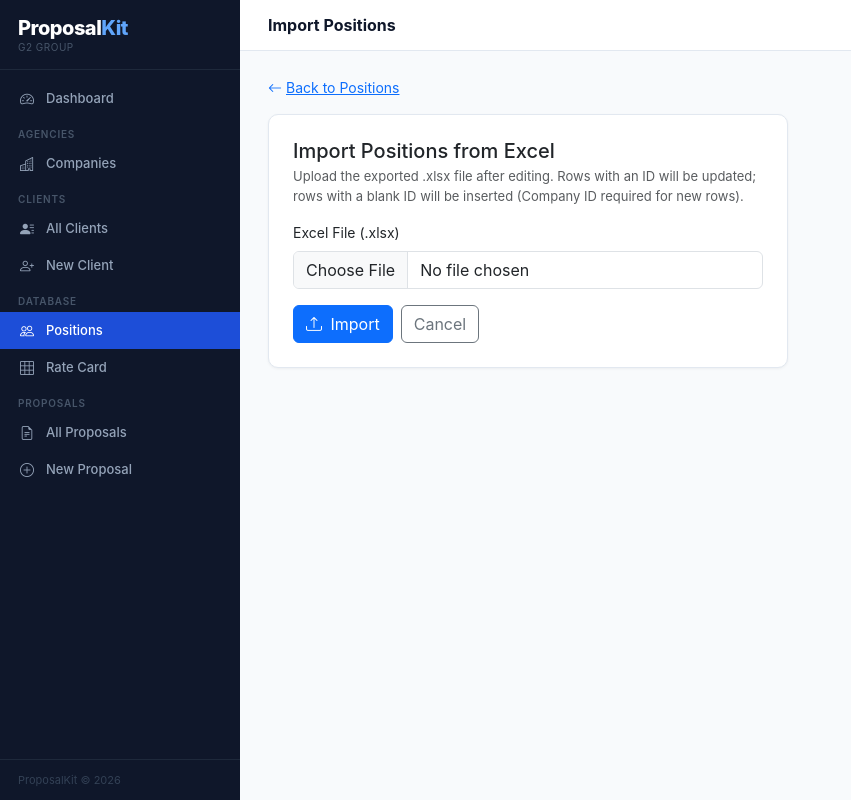
After one commit to fadishehadeh/proposalkit, a PHP site: page /g2ratecard/positions/import in a window 1280 px wide. The commit adds this page. Shown: the whole page, without its empty margins (0-851 px from the left). Run offline with PHP 8.4, Linux system fonts and the light colour scheme.

Commit message:
Add Excel export and import for positions
Export: GET /positions/export downloads an .xlsx with ID, Company ID, Company, Designation, Monthly Salary, Sort Order, and Active columns. Company filter (?company=N) is respected.

Import: GET /positions/import shows upload form; POST processes the file — rows with an existing ID are updated, rows with a blank ID are inserted (Company ID required). Shows updated/added/skipped counts on redirect.

Co-Authored-By: Claude Sonnet 4.6 <noreply@anthropic.com>

```diff
--- a/controllers/PositionsController.php
+++ b/controllers/PositionsController.php
@@ -1,5 +1,12 @@
 <?php
 declare(strict_types=1);
+
+use PhpOffice\PhpSpreadsheet\Spreadsheet;
+use PhpOffice\PhpSpreadsheet\Writer\Xlsx;
+use PhpOffice\PhpSpreadsheet\Reader\Xlsx as XlsxReader;
+use PhpOffice\PhpSpreadsheet\Style\Alignment;
+use PhpOffice\PhpSpreadsheet\Style\Fill;
+use PhpOffice\PhpSpreadsheet\Style\Border;
 
 function positions_index(): void
 {
@@ -124,3 +131,201 @@ function positions_destroy(int $id): void
     $back = $pos && $pos['company_id'] ? "/positions?company={$pos['company_id']}" : '/positions';
     redirect($back);
 }
+
+function positions_export(): void
+{
+    $companyId = (int) ($_GET['company'] ?? 0) ?: null;
+
+    if ($companyId) {
+        $positions = db_all(
+            'SELECT p.*, c.name AS company_name FROM positions p LEFT JOIN companies c ON c.id = p.company_id WHERE p.company_id = ? ORDER BY p.sort_order, p.designation',
+            [$companyId]
+        );
+    } else {
+        $positions = db_all(
+            'SELECT p.*, c.name AS company_name FROM positions p LEFT JOIN companies c ON c.id = p.company_id ORDER BY c.sort_order, p.sort_order, p.designation'
+        );
+    }
+
+    $ss = new Spreadsheet();
+    $ws = $ss->getActiveSheet();
+    $ws->setTitle('Positions');
+
+    $ws->mergeCells('A1:G1');
+    $ws->setCellValue('A1', 'Position Database — ProposalKit');
+    $ws->getStyle('A1')->applyFromArray([
+        'font'      => ['bold' => true, 'size' => 13, 'color' => ['argb' => 'FF1E3A5F']],
+        'alignment' => ['horizontal' => Alignment::HORIZONTAL_LEFT],
+    ]);
+    $ws->getRowDimension(1)->setRowHeight(22);
+
+    $ws->mergeCells('A2:G2');
+    $ws->setCellValue('A2', 'Tip: Edit columns D-G freely. Do not change column A (ID). Leave A blank to add new rows; column B (Company ID) is required for new rows. Active: 1=Active, 0=Inactive.');
+    $ws->getStyle('A2')->applyFromArray([
+        'font' => ['italic' => true, 'size' => 9, 'color' => ['argb' => 'FF64748B']],
+    ]);
+    $ws->getRowDimension(2)->setRowHeight(16);
+
+    $headers = ['ID', 'Company ID', 'Company', 'Designation', 'Monthly Salary', 'Sort Order', 'Active'];
+    foreach ($headers as $i => $h) {
+        $ws->setCellValue(chr(65 + $i) . '3', $h);
+    }
+    $ws->getStyle('A3:G3')->applyFromArray([
+        'font'      => ['bold' => true, 'color' => ['argb' => 'FFFFFFFF'], 'size' => 10],
+        'fill'      => ['fillType' => Fill::FILL_SOLID, 'startColor' => ['argb' => 'FF1E3A5F']],
+        'alignment' => ['horizontal' => Alignment::HORIZONTAL_CENTER, 'vertical' => Alignment::VERTICAL_CENTER],
+    ]);
+    $ws->getRowDimension(3)->setRowHeight(20);
+
+    $refStyle = [
+        'fill' => ['fillType' => Fill::FILL_SOLID, 'startColor' => ['argb' => 'FFE8EEF7']],
+        'font' => ['color' => ['argb' => 'FF475569']],
+    ];
+
+    $row = 4;
+    foreach ($positions as $p) {
+        $isActiveVal = ($p['is_active'] === null) ? 1 : (int) $p['is_active'];
+        $ws->setCellValue("A{$row}", (int) $p['id']);
+        $ws->setCellValue("B{$row}", (int) ($p['company_id'] ?? 0));
+        $ws->setCellValue("C{$row}", $p['company_name'] ?? '');
+        $ws->setCellValue("D{$row}", $p['designation']);
+        $ws->setCellValue("E{$row}", (float) $p['monthly_salary']);
+        $ws->setCellValue("F{$row}", (int) ($p['sort_order'] ?? 0));
+        $ws->setCellValue("G{$row}", $isActiveVal);
+        $ws->getStyle("A{$row}:C{$row}")->applyFromArray($refStyle);
+        $ws->getStyle("E{$row}")->getNumberFormat()->setFormatCode('#,##0.00');
+        if ($row % 2 === 0) {
+            $ws->getStyle("D{$row}:G{$row}")->applyFromArray([
+                'fill' => ['fillType' => Fill::FILL_SOLID, 'startColor' => ['argb' => 'FFF8FAFC']],
+            ]);
+        }
+        $row++;
+    }
+
+    $ws->getColumnDimension('A')->setWidth(8);
+    $ws->getColumnDimension('B')->setWidth(12);
+    $ws->getColumnDimension('C')->setWidth(22);
+    $ws->getColumnDimension('D')->setWidth(38);
+    $ws->getColumnDimension('E')->setWidth(16);
+    $ws->getColumnDimension('F')->setWidth(12);
+    $ws->getColumnDimension('G')->setWidth(10);
+
+    if ($row > 4) {
+        $ws->getStyle('A3:G' . ($row - 1))->applyFromArray([
+            'borders' => ['allBorders' => ['borderStyle' => Border::BORDER_THIN, 'color' => ['argb' => 'FFE2E8F0']]],
+        ]);
+    }
+
+    $ws->freezePane('A4');
+
+    $filename = 'positions-' . date('Y-m-d') . '.xlsx';
+    header('Content-Type: application/vnd.openxmlformats-officedocument.spreadsheetml.sheet');
+    header('Content-Disposition: attachment; filename="' . $filename . '"');
+    header('Cache-Control: max-age=0');
+    (new Xlsx($ss))->save('php://output');
+    exit;
+}
+
+function positions_import(): void
+{
+    layout('positions.import', 'Import Positions');
+}
+
+function positions_import_process(): void
+{
+    if (!csrf_verify()) {
+        flash('error', 'Invalid request.');
+        redirect('/positions/import');
+    }
+
+    if (empty($_FILES['file']['tmp_name']) || $_FILES['file']['error'] !== UPLOAD_ERR_OK) {
+        flash('error', 'Please upload an Excel file (.xlsx).');
+        redirect('/positions/import');
+    }
+
+    $ext = strtolower(pathinfo($_FILES['file']['name'], PATHINFO_EXTENSION));
+    if ($ext !== 'xlsx') {
+        flash('error', 'Only .xlsx files are supported.');
+        redirect('/positions/import');
+    }
+
+    try {
+        $reader = new XlsxReader();
+        $reader->setReadDataOnly(true);
+        $ss = $reader->load($_FILES['file']['tmp_name']);
+        $ws = $ss->getActiveSheet();
+    } catch (\Exception $e) {
+        flash('error', 'Could not read the file: ' . htmlspecialchars($e->getMessage()));
+        redirect('/positions/import');
+    }
+
+    $validCompanyIds = array_flip(array_map('intval', array_column(db_all('SELECT id FROM companies'), 'id')));
+
+    $updated  = 0;
+    $inserted = 0;
+    $skipped  = 0;
+    $errors   = [];
+    $highestRow = $ws->getHighestRow();
+
+    for ($row = 4; $row <= $highestRow; $row++) {
+        $id            = trim((string) $ws->getCell("A{$row}")->getValue());
+        $companyId     = trim((string) $ws->getCell("B{$row}")->getValue());
+        $designation   = trim((string) $ws->getCell("D{$row}")->getValue());
+        $monthlySalary = trim((string) $ws->getCell("E{$row}")->getValue());
+        $sortOrder     = trim((string) $ws->getCell("F{$row}")->getValue());
+        $isActive      = trim((string) $ws->getCell("G{$row}")->getValue());
+
+        if ($designation === '') continue;
+
+        $monthlySalary = (float) str_replace(',', '', $monthlySalary);
+        if ($monthlySalary <= 0) {
+            $errors[] = "Row {$row}: monthly salary must be > 0 for \"{$designation}\".";
+            $skipped++;
+            continue;
+        }
+
+        $sortOrderInt = (int) $sortOrder;
+        $isActiveInt  = ($isActive === '' || $isActive === '1') ? 1 : 0;
+        $idInt        = (int) $id;
+
+        if ($idInt > 0) {
+            if (!db_fetch('SELECT id FROM positions WHERE id = ?', [$idInt])) {
+                $errors[] = "Row {$row}: ID {$idInt} not found — skipped.";
+                $skipped++;
+                continue;
+            }
+            db_run(
+                'UPDATE positions SET designation=?, monthly_salary=?, sort_order=?, is_active=?, updated_at=NOW() WHERE id=?',
+                [$designation, $monthlySalary, $sortOrderInt, $isActiveInt, $idInt]
+            );
+            $updated++;
+        } else {
+            $companyIdInt = (int) $companyId;
+            if (!isset($validCompanyIds[$companyIdInt])) {
+                $errors[] = "Row {$row}: invalid Company ID \"{$companyId}\" for \"{$designation}\" — skipped.";
+                $skipped++;
+                continue;
+            }
+            db_insert(
+                'INSERT INTO positions (company_id, designation, monthly_salary, sort_order, is_active) VALUES (?, ?, ?, ?, ?)',
+                [$companyIdInt, $designation, $monthlySalary, $sortOrderInt, $isActiveInt]
+            );
+            $inserted++;
+        }
+    }
+
+    $parts = array_filter([
+        $updated  ? "{$updated} updated"  : '',
+        $inserted ? "{$inserted} added"   : '',
+        $skipped  ? "{$skipped} skipped"  : '',
+    ]);
+    $msg = 'Import complete: ' . implode(', ', $parts ?: ['no changes']) . '.';
+    if ($errors) {
+        $shown = array_slice($errors, 0, 5);
+        $msg .= ' Issues: ' . implode(' ', $shown);
+        if (count($errors) > 5) $msg .= ' …and ' . (count($errors) - 5) . ' more.';
+    }
+
+    flash($errors ? 'warning' : 'success', $msg);
+    redirect('/positions');
+}
--- a/index.php
+++ b/index.php
@@ -44,6 +44,9 @@ $routes = [
     ['GET',  '#^/positions$#',                      'positions_index'],
     ['GET',  '#^/positions/create$#',               'positions_create'],
     ['POST', '#^/positions/create$#',               'positions_store'],
+    ['GET',  '#^/positions/export$#',               'positions_export'],
+    ['GET',  '#^/positions/import$#',               'positions_import'],
+    ['POST', '#^/positions/import$#',               'positions_import_process'],
     ['GET',  '#^/positions/(\d+)/edit$#',           'positions_edit'],
     ['POST', '#^/positions/(\d+)/edit$#',           'positions_update'],
     ['POST', '#^/positions/(\d+)/delete$#',         'positions_destroy'],
--- /dev/null
+++ b/views/positions/import.php
@@ -0,0 +1,21 @@
+<p class="text-muted mb-3"><a href="<?= url('/positions') ?>"><i class="bi bi-arrow-left me-1"></i>Back to Positions</a></p>
+
+<div class="card p-4" style="max-width:520px">
+  <h5 class="mb-1">Import Positions from Excel</h5>
+  <p class="text-muted mb-3" style="font-size:13px">
+    Upload the exported .xlsx file after editing. Rows with an ID will be updated; rows with a blank ID will be inserted (Company ID required for new rows).
+  </p>
+  <form method="post" action="<?= url('/positions/import') ?>" enctype="multipart/form-data">
+    <?= csrf_field() ?>
+    <div class="mb-3">
+      <label class="form-label fw-500">Excel File (.xlsx)</label>
+      <input type="file" name="file" class="form-control" accept=".xlsx" required>
+    </div>
+    <div class="d-flex gap-2">
+      <button type="submit" class="btn btn-primary">
+        <i class="bi bi-upload me-1"></i> Import
+      </button>
+      <a href="<?= url('/positions') ?>" class="btn btn-outline-secondary">Cancel</a>
+    </div>
+  </form>
+</div>
```
Also changed, not shown: views/positions/index.php (+11 -3 lines).
